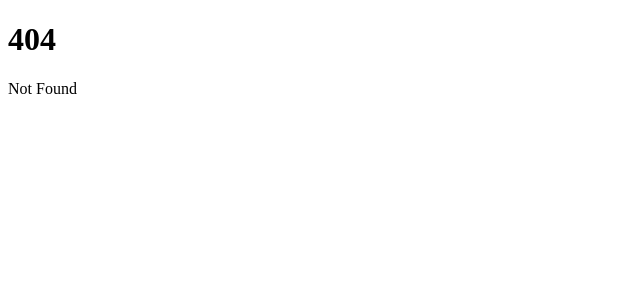
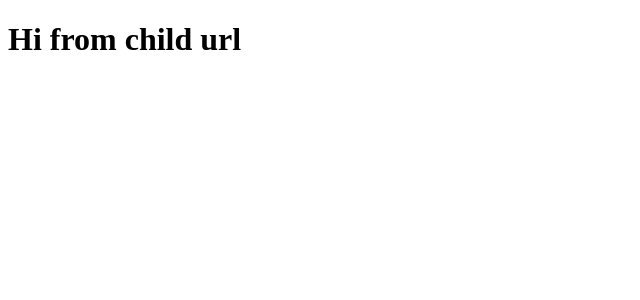
Before and after one commit to Mqlvin/wethersavers, a SvelteKit app in the folder frontend/: page /child-url in a window 1280 px wide. Before the commit this address had no page. Shown: the top 300 px of the page, without its empty margins (0-640 px from the left). Built offline with nearby package versions, Linux system fonts and the light colour scheme.

Commit message:
add child url showcase, update api test route

```diff
--- a/frontend/src/routes/+page.svelte
+++ b/frontend/src/routes/+page.svelte
@@ -1,6 +1,6 @@
 <script lang="ts">
     async function fetchData() {
-        const resp = await fetch("/api/data");
+        const resp = await fetch("/api/test");
         return await resp.text();
     }
 </script>
--- /dev/null
+++ b/frontend/src/routes/child-url/+page.svelte
@@ -0,0 +1 @@
+<h1>Hi from child url</h1>
```
